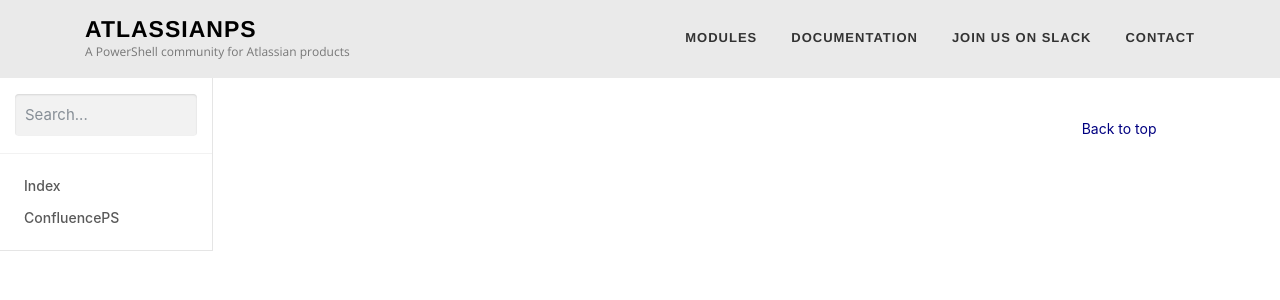
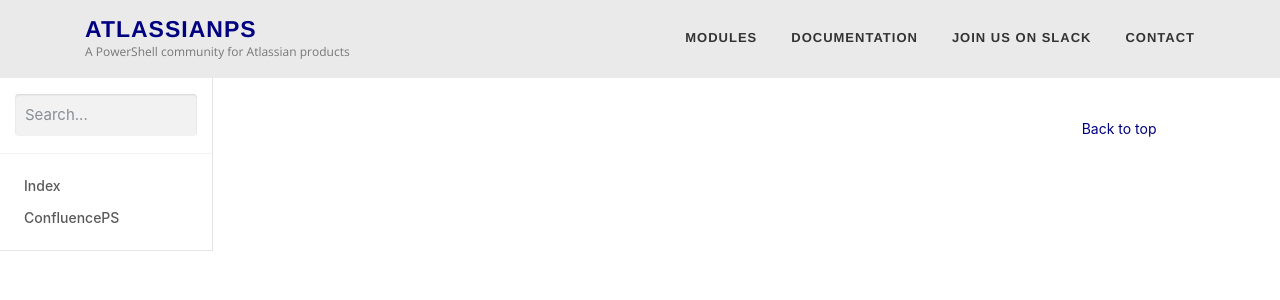
Before and after one commit to AtlassianPS/AtlassianPS.github.io, a Jekyll site: the page built from modules/index.md, in a window 1280 px wide. Shown: the top 300 px of the page. Built offline with Jekyll 4.4.1, drawn with Linux system fonts in a browser that asks for light colours; nearby versions of some CDN libraries; comment, search, counter and statistics services are not loaded.

Commit message:
Improve styling of TOC and header (#15)
* make logo a working link and make it navy blue
* make hover links navy blue

```diff
--- a/_sass/theme.scss
+++ b/_sass/theme.scss
@@ -781,7 +781,7 @@
             font-size: 23px;
             letter-spacing: 1px;
             text-transform: uppercase;
-            color: #000000;
+            color: $powershell-blue;
             display: initial;
             vertical-align: middle;
             font-weight: 600;
@@ -1327,6 +1327,13 @@
     top: 80px;
 }
 
+.toc-entry a:hover,
+.bd-sidebar .nav>li>a:hover,
+.bd-sidebar .bd-toc-link a:hover {
+    color: $powershell-blue;
+    font-weight: 500;
+}
+
 @media screen and (max-width: 1140px) {
     .bd-toc,
     .bd-sidebar {
@@ -1335,6 +1342,10 @@
 }
 
 .nav {
-    display: list-item;
     padding-left: 10px;
 }
+
+.bd-search-docs-toggle:hover,
+.bd-search-docs-toggle:focus {
+    color: $powershell-blue;
+}
```
